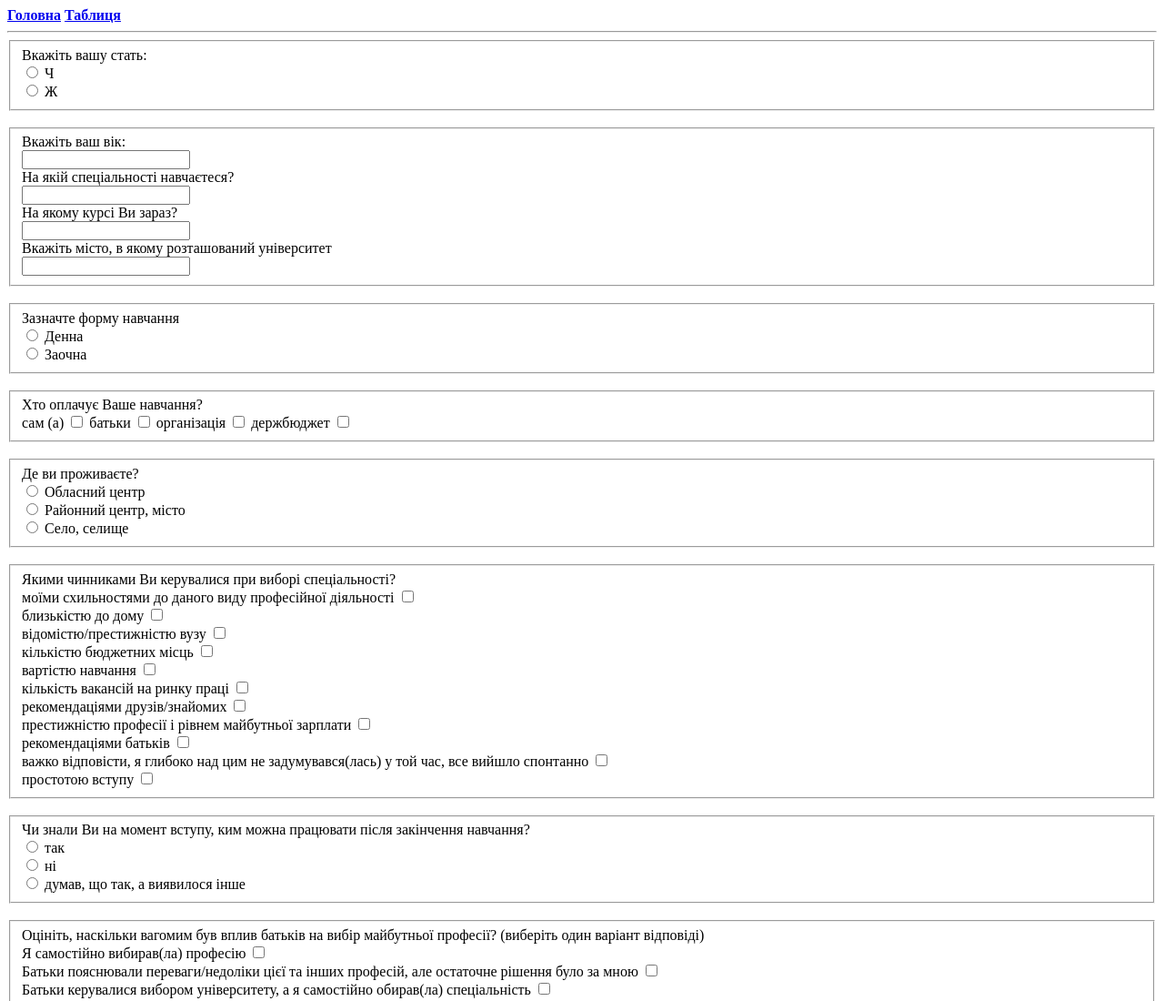
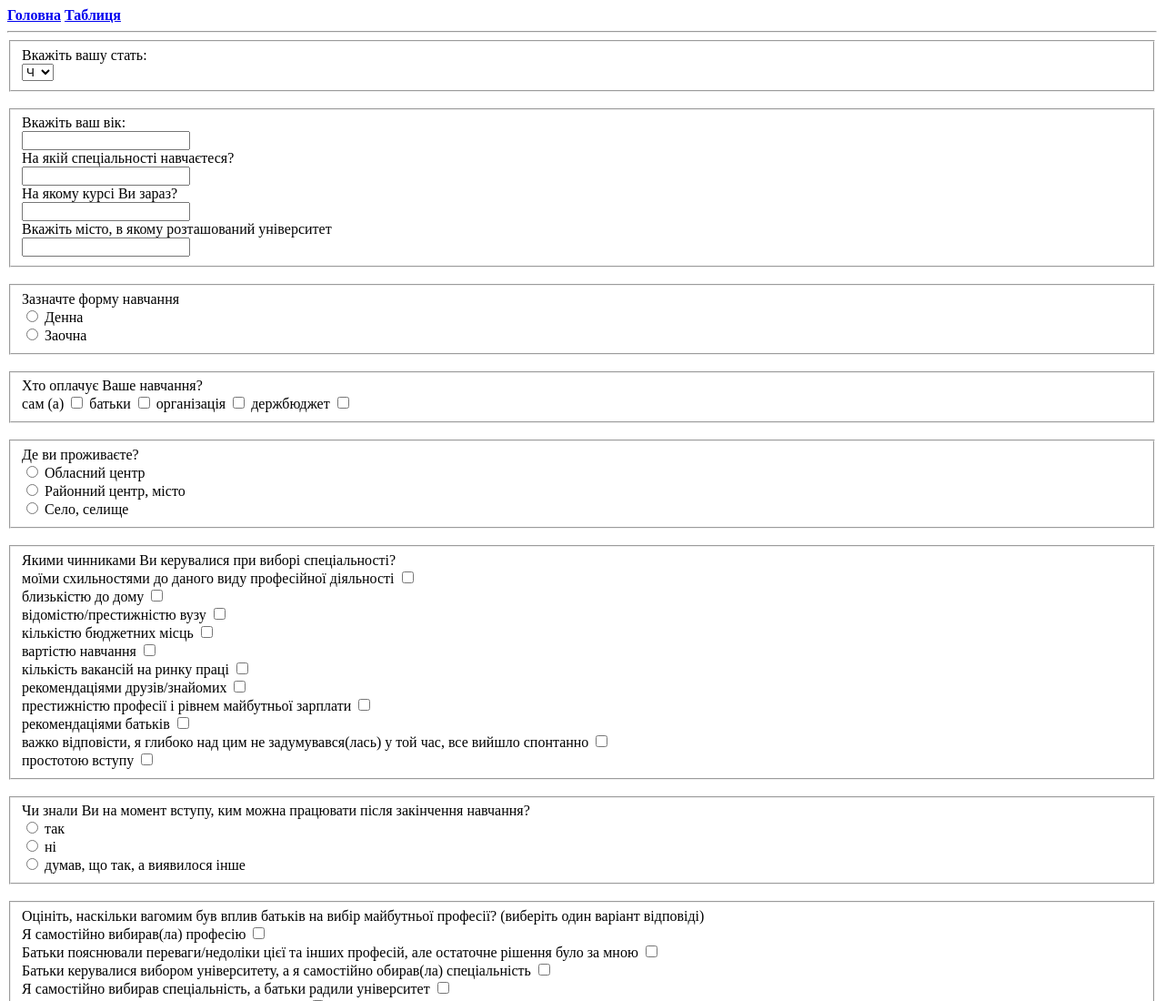
Before and after one commit to zakhar90/hw-html-forms, a plain HTML site: page form.html in a window 1280 px wide. Shown: the top 1100 px of the page at 91% size. Drawn offline with Linux system fonts and the light colour scheme.

Commit message:
BoxControl

```diff
--- a/form.html
+++ b/form.html
@@ -13,15 +13,11 @@
         <hr>
         <form method="POST" action="https://formspree.io/zakhar90@gmail.com">
             <fieldset>
-                <label>
-                    Вкажіть вашу стать:<br>
-
-                    <input type="radio" name="sex" value = "man"> Ч
-                </label>
-                <br>
-                <label>
-                    <input type="radio" name="sex" value = "woman"> Ж
-                </label>
+                Вкажіть вашу стать:<br>
+                <select name = "dropdown">
+                    <option value = "man" selected>Ч</option>
+                    <option value = "woman">Ж</option>
+                </select>
             </fieldset>
             <br>
             <fieldset>
```
